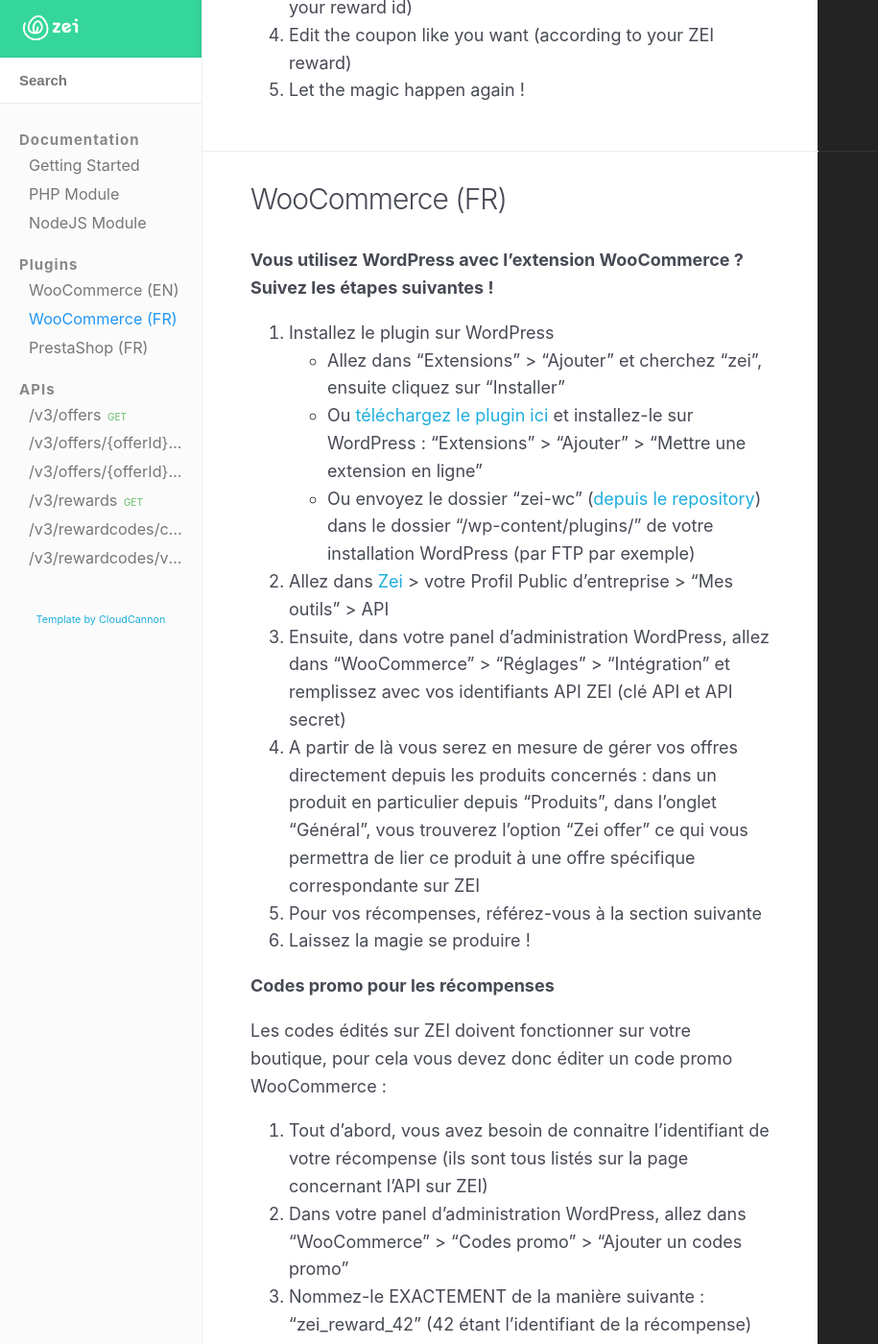
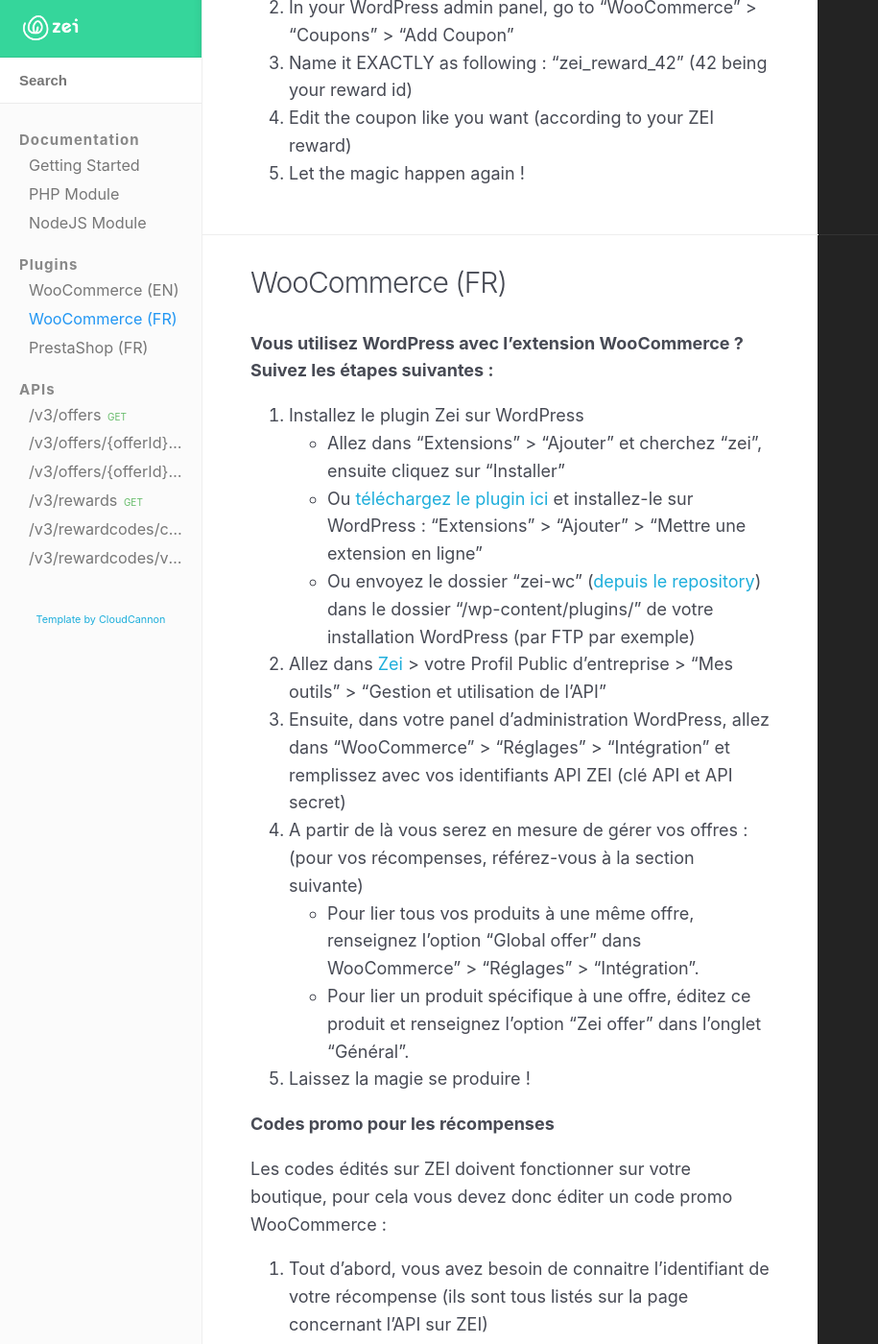
Before and after one commit to zei-world/api-woocommerce, a Jekyll site: the page built from docs/index.html, in a window 1280 px wide and 1400 px high, scrolled down 5994 px. Shown: the whole window at 96% size, without its empty margins (0-915 px from the left). Built offline with Jekyll 4.4.1, drawn with Linux system fonts in a browser that asks for light colours; nearby versions of some CDN libraries; some of the changed text lies outside the part shown.

```diff
--- a/docs/_plugins/WooCommerce_en.md
+++ b/docs/_plugins/WooCommerce_en.md
@@ -3,19 +3,20 @@ title: WooCommerce (EN)
 position: 1
 ---
 
-**You use WordPress with WooCommerce plugin ? Follow those steps !**
+**You use WordPress with the WooCommerce plugin ? Follow those steps :**
 
-1. Install the plugin in WordPress
+1. Install the Zei plugin on WordPress
   * Go to "Plugins" > "Add New" and search "zei", then "Install"
   * Or [dowload the plugin here](https://wordpress.org/plugins-wp/zero-ecoimpact-woocommerce/)
   and install it : "Plugins" > "Add New" > "Upload Plugin"
   * Or upload the "zei-wc" directory
   ([from the repository](https://github.com/zeroecoimpact/API/tree/master/WooCommerce){:target="_blank"})
   on "/wp-content/plugins/" from your WordPress installation (by FTP for example)
-2. Go to [Zei](https://zei-world.com){:target="_blank"} > your company Public Profile > "My Tools" > API
+2. Go to [Zei](https://zei-world.com){:target="_blank"} > your company Public Profile > "My Tools" > "API management"
 3. Then, in your WordPress admin panel, go to "WooCommerce" > "Settings" > "Integration" and fill in your ZEI API credentials (API key and API secret)
-4. From there you'll be able to manage your offers directly from each concerned products : in a product from "Products", in "General" tab, you will find "Zei offer" option which will allow you to link this product to a corresponding specific offer on ZEI
-5. For your rewards, refer to the next section below
+4. From there, you'll be able to manage your offers in two ways : (for your rewards, refer to the section below)
+  * You can link all your products to an offer by setting "Global offer" in "WooCommerce" > "Settings" > "Integration".
+  * You can link a specific product to an offer by setting "Zei offer" in the "General" tab when you edit a product.
 5. Let the magic begin !
 
 **Coupon codes for rewards**
--- a/docs/_plugins/WooCommerce_fr.md
+++ b/docs/_plugins/WooCommerce_fr.md
@@ -3,18 +3,19 @@ title: WooCommerce (FR)
 position: 2
 ---
 
-**Vous utilisez WordPress avec l'extension WooCommerce ? Suivez les étapes suivantes !**
+**Vous utilisez WordPress avec l'extension WooCommerce ? Suivez les étapes suivantes :**
 
-1. Installez le plugin sur WordPress
+1. Installez le plugin Zei sur WordPress
   * Allez dans "Extensions" > "Ajouter" et cherchez "zei", ensuite cliquez sur "Installer"
   * Ou [téléchargez le plugin ici](https://wordpress.org/plugins-wp/zero-ecoimpact-woocommerce/) et installez-le sur
   WordPress : "Extensions" > "Ajouter" > "Mettre une extension en ligne"
   * Ou envoyez le dossier "zei-wc" ([depuis le repository](https://github.com/zeroecoimpact/API/tree/master/WooCommerce){:target="_blank"}) dans le dossier "/wp-content/plugins/" de votre installation WordPress (par FTP par exemple)
-2. Allez dans [Zei](https://zei-world.com){:target="_blank"} > votre Profil Public d'entreprise > "Mes outils" > API
+2. Allez dans [Zei](https://zei-world.com){:target="_blank"} > votre Profil Public d'entreprise > "Mes outils" > "Gestion et utilisation de l'API"
 3. Ensuite, dans votre panel d'administration WordPress, allez dans "WooCommerce" > "Réglages" > "Intégration" et remplissez avec vos identifiants API ZEI (clé API et API secret)
-4. A partir de là vous serez en mesure de gérer vos offres directement depuis les produits concernés : dans un produit en particulier depuis "Produits", dans l'onglet "Général", vous trouverez l'option "Zei offer" ce qui vous permettra de lier ce produit à une offre spécifique correspondante sur ZEI
-5. Pour vos récompenses, référez-vous à la section suivante
-6. Laissez la magie se produire !
+4. A partir de là vous serez en mesure de gérer vos offres : (pour vos récompenses, référez-vous à la section suivante)
+  * Pour lier tous vos produits à une même offre, renseignez l'option "Global offer" dans WooCommerce" > "Réglages" > "Intégration".
+  * Pour lier un produit spécifique à une offre, éditez ce produit et renseignez l'option "Zei offer" dans l'onglet "Général".
+5. Laissez la magie se produire !
 
 **Codes promo pour les récompenses**
 
```
Also changed, not shown: docs/_documentation/getting_started.md (+2 -2 lines), docs/_documentation/js_module.md (+4 -4 lines), docs/_documentation/php_module.md (+2 -2 lines), docs/_plugins/PrestaShop_fr.md (+1 -1 lines).
